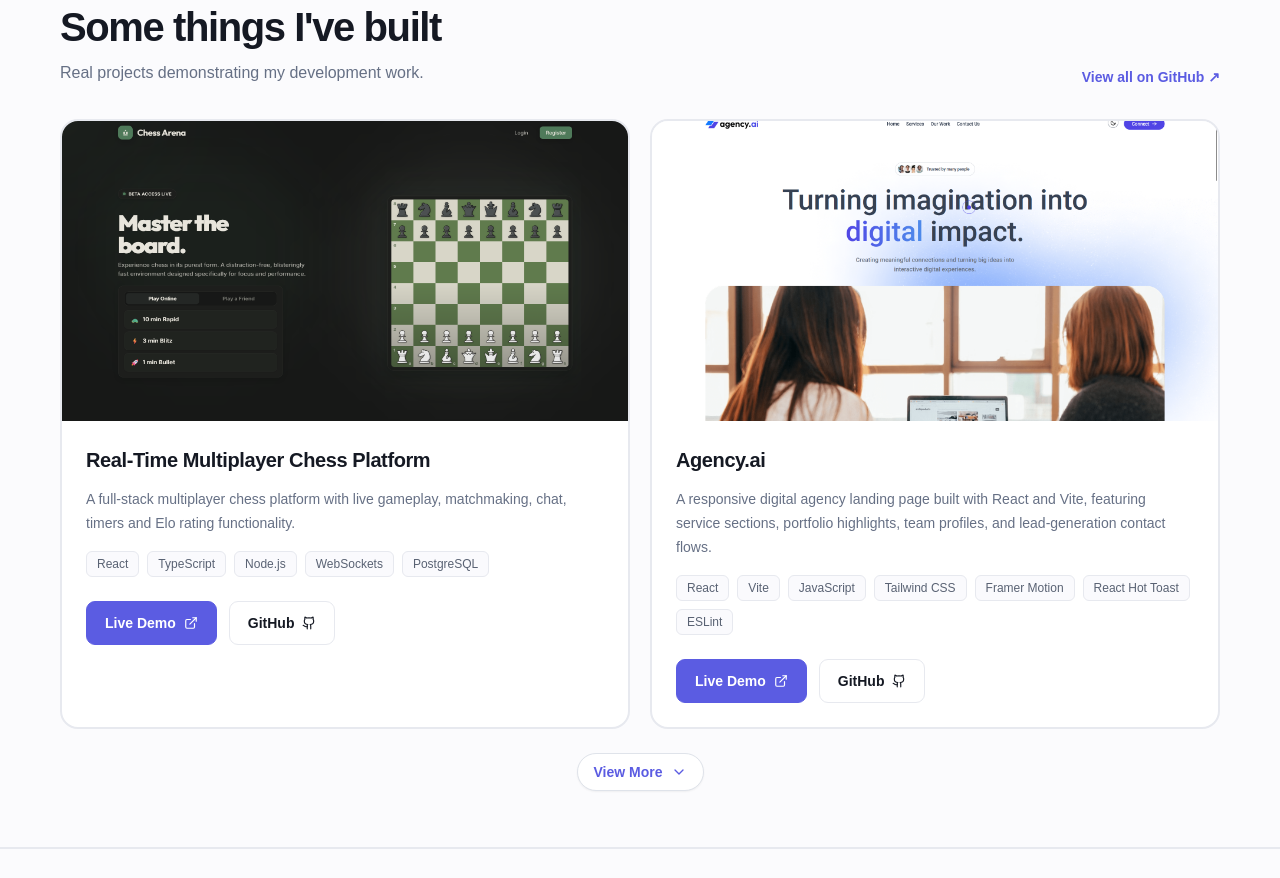
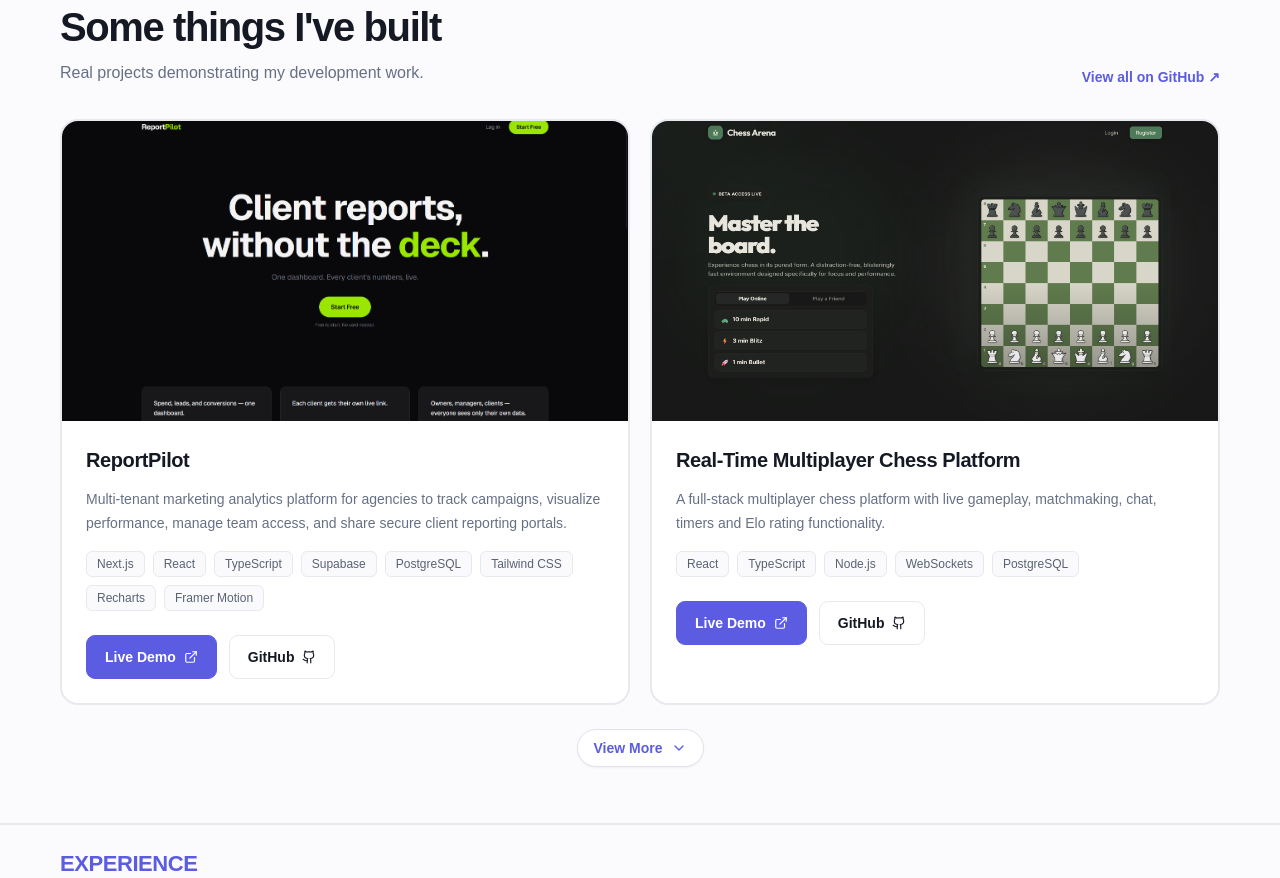
Before and after one commit to ShViNaY/Personal-Portfolio, a Next.js app: page / in a window 1280 px wide. Shown: the part 1869-2747 px from the top of the page. Built offline with nearby package versions, Linux system fonts and the light colour scheme.

Commit message:
feat: add ReportPilot as featured portfolio project

```diff
--- a/components/Portfolio.tsx
+++ b/components/Portfolio.tsx
@@ -158,6 +158,15 @@ const services = [
 // aboutCards removed — personal badge block intentionally omitted
 
 const projects = [
+  {
+    title: "ReportPilot",
+    description:
+      "Multi-tenant marketing analytics platform for agencies to track campaigns, visualize performance, manage team access, and share secure client reporting portals.",
+    image: "/images/reportpilot.png",
+    tags: ["Next.js", "React", "TypeScript", "Supabase", "PostgreSQL", "Tailwind CSS", "Recharts", "Framer Motion"],
+    github: "https://github.com/ShViNaY/ReportPilot",
+    live: "https://report-pilot-omega.vercel.app/"
+  },
   {
     title: "Real-Time Multiplayer Chess Platform",
     description:
```
Also changed, not shown: public/images/reportpilot.png (added).
